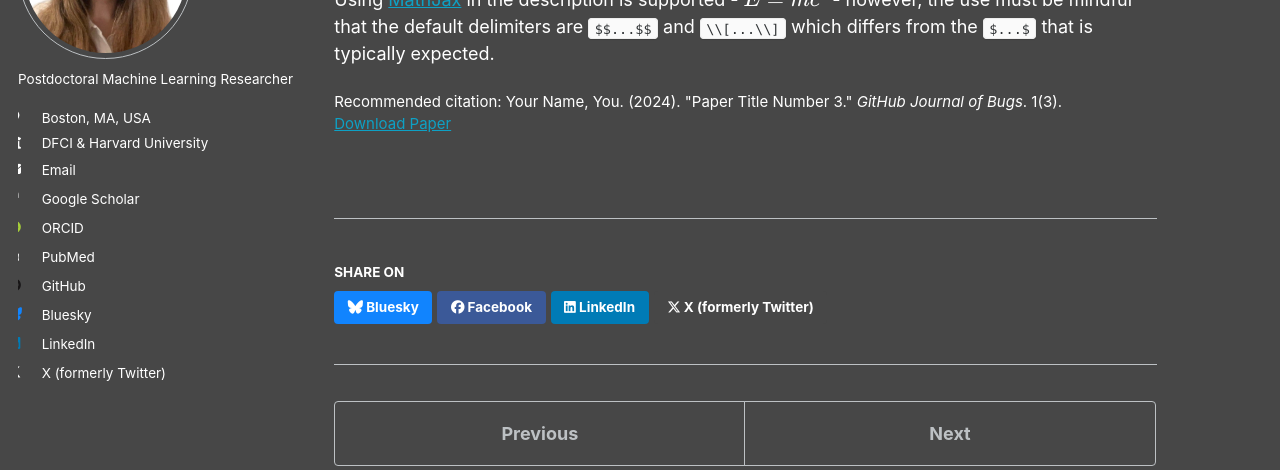
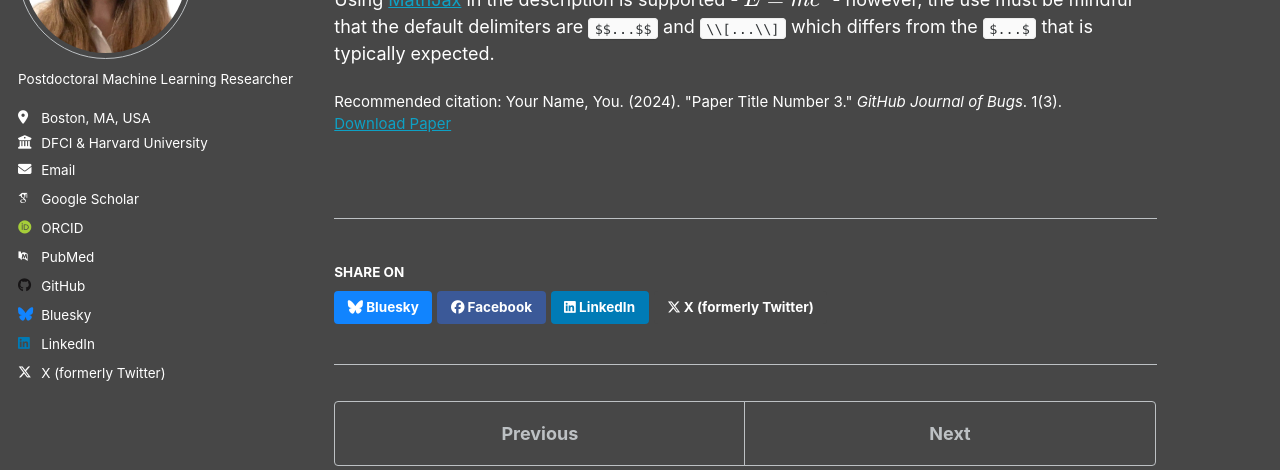
Before and after one commit to begumbektas/profile, a Jekyll site: the page built from _publications/2025-06-08-paper-title-number-5.md, in a window 1280 px wide. Shown: the part 215-685 px from the top of the page. Built offline with Jekyll 4.4.1, drawn with Linux system fonts in a browser that asks for light colours; some web fonts are replaced; a script that is not in the unit is left out.

Commit message:
Update custom.css

```diff
--- a/assets/css/custom.css
+++ b/assets/css/custom.css
@@ -1,40 +1,9 @@
+/* =========================================
+   Sidebar fixes: show info, no Follow button,
+   nice wrapping, no icon clipping on desktop
+   ========================================= */
 
-.author__urls li {
-  white-space: normal !important;
-  word-break: break-word;
-  line-height: 1.3em;
-}
-
-/* Specifically indent wrapped lines under the text, not under the icon */
-.author__urls li i {
-  vertical-align: top;
-  margin-top: 2px;
-}
-
-/* Add left padding so second line aligns with text */
-.author__urls li {
-  text-indent: -1.3em;
-  padding-left: 1.3em;
-}
-/* Always show sidebar details on phones/tablets */
-@media (max-width: 768px) {
-  .author__urls-wrapper .btn { display: none; }         /* hide the Follow button */
-  .author__urls { display: block !important; }          /* show the list */
-}
-
-/* Better wrapping + indent under the icon (also helps on mobile) */
-.author__urls li {
-  white-space: normal !important;
-  word-break: break-word;
-  line-height: 1.35;
-  text-indent: -1.3em;
-  padding-left: 1.3em;
-}
-.author__urls li i { vertical-align: top; margin-top: 2px; }
-
-/* --- Keep sidebar info visible on all screen sizes --- */
-
-/* 1. Ensure the author info is always shown */
+/* 1) Always show the author info list */
 .author__urls-wrapper .author__urls {
   display: block !important;
   visibility: visible !important;
@@ -42,25 +11,40 @@
   max-height: none !important;
 }
 
-/* 2. Fix line wrapping under icons (for employer etc.) */
+/* 2) Hide Follow button everywhere (you removed it, this is just insurance) */
+.author__urls-wrapper .btn {
+  display: none !important;
+}
+
+/* 3) Base style for sidebar list items (desktop / wide) */
 .author__urls li {
   white-space: normal !important;
   word-break: break-word;
-  text-indent: -1.3em;   /* align wrapped lines under the text, not icon */
-  padding-left: 1.3em;
   line-height: 1.35;
+  text-indent: 0;     /* no negative indent on desktop */
+  padding-left: 0;    /* let icon sit in normal flow */
 }
+
 .author__urls li i {
   vertical-align: top;
   margin-top: 2px;
+  margin-right: 0.35rem;
 }
 
-/* 3. Make sure the sidebar content doesn't collapse on mobile */
+/* 4) On narrower screens, indent wrapped lines so they align under text */
+@media (max-width: 1100px) {
+  .author__urls li {
+    text-indent: -1.3em;
+    padding-left: 1.3em;
+  }
+}
+
+/* 5) Make sure the whole wrapper is visible on mobile */
 @media (max-width: 768px) {
   .author__urls-wrapper {
     display: block !important;
   }
-  .author__urls-wrapper .btn {
-    display: none !important; /* just in case any leftover button code exists */
+  .sidebar {
+    padding-bottom: 1rem;
   }
 }
```
